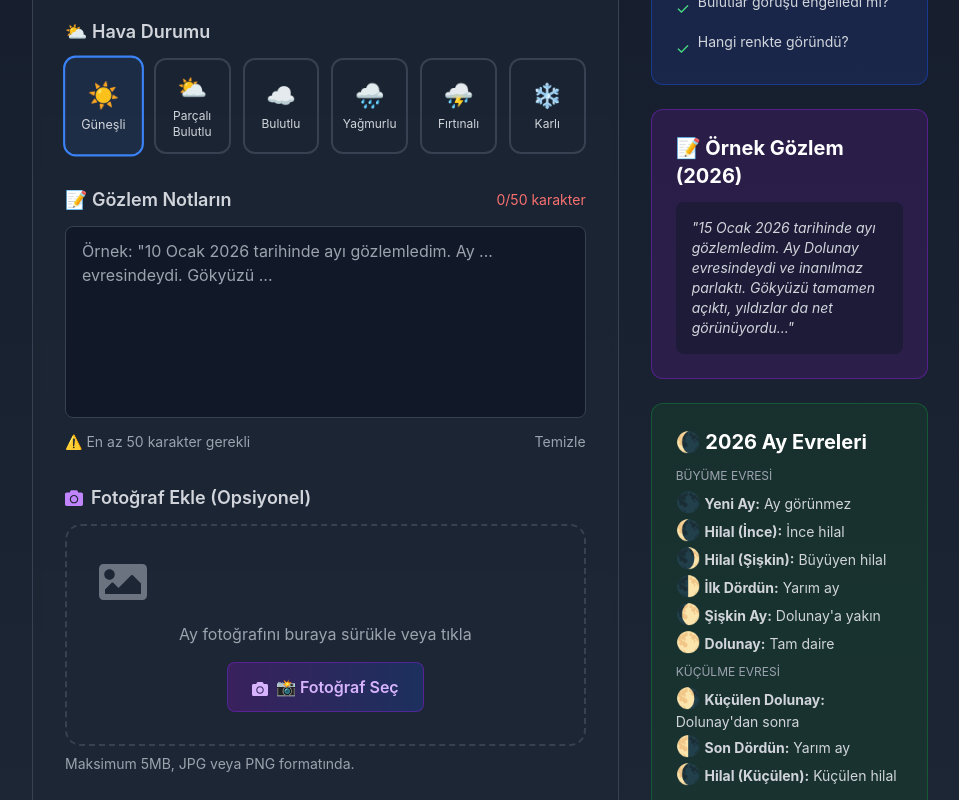
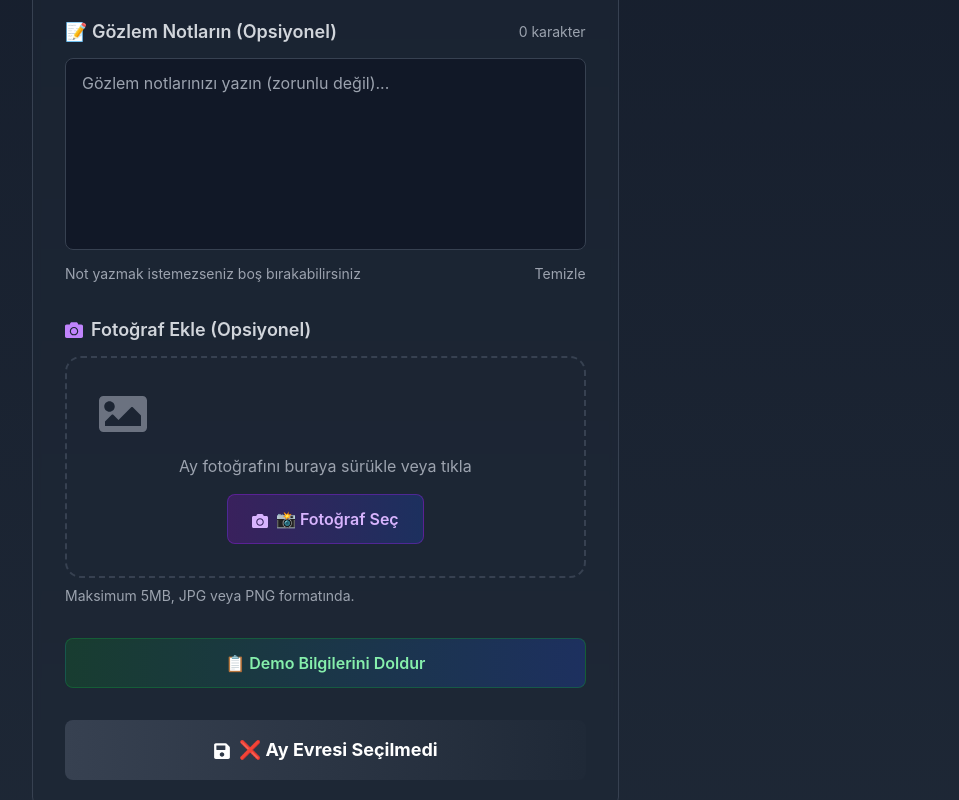
Before and after one commit to yrdgl/subasiooaygunlugum, a React (Create React App) app in the folder frontend/: page /YeniGunluk in a window 1280 px wide. Shown: the part 760-1560 px from the top of the page, without its empty margins (160-1119 px from the left). Built offline with nearby package versions, Linux system fonts and the light colour scheme.

Commit message:
Update YeniGunluk.js

```diff
--- a/frontend/src/pages/YeniGunluk.js
+++ b/frontend/src/pages/YeniGunluk.js
@@ -35,9 +35,7 @@ function YeniGunluk() {
   const [formData, setFormData] = useState({
     tarih: getTodayDate(),
     ayEvresi: '',
-    gozlem: '',
-    havaDurumu: 'gunesli'
-    // NOTLAR KALDIRILDI
+    gozlem: ''
   });
 
   const [foto, setFoto] = useState(null);
@@ -54,8 +52,6 @@ function YeniGunluk() {
     }
   }, [location]);
 
-  // YeniGunluk.js'deki ayEvreleri array'ini bu şekilde değiştirin:
-
   const ayEvreleri = [
     { emoji: '🌑', ad: 'Yeni Ay', deger: 'yeni' },
     { emoji: '🌒', ad: 'Hilal', deger: 'hilal' },
@@ -65,15 +61,6 @@ const ayEvreleri = [
     { emoji: '🌖', ad: 'Şişkin Ay', deger: 'siskin-son' },
     { emoji: '🌗', ad: 'Son Dördün', deger: 'son-dordun' },
     { emoji: '🌘', ad: 'Hilal', deger: 'hilal-son' }
-];
-
-  const havaDurumlari = [
-    { emoji: '☀️', ad: 'Güneşli', deger: 'gunesli' },
-    { emoji: '⛅', ad: 'Parçalı Bulutlu', deger: 'parcali-bulutlu' },
-    { emoji: '☁️', ad: 'Bulutlu', deger: 'bulutlu' },
-    { emoji: '🌧️', ad: 'Yağmurlu', deger: 'yagmurlu' },
-    { emoji: '⛈️', ad: 'Fırtınalı', deger: 'firtinali' },
-    { emoji: '❄️', ad: 'Karlı', deger: 'karli' }
   ];
 
   const handleChange = (e) => {
@@ -118,33 +105,34 @@ const ayEvreleri = [
       return;
     }
 
-    if (!formData.gozlem.trim()) {
-      alert('Lütfen gözlem notlarınızı yazın!');
-      return;
-    }
+    // NOT: Minimum karakter kontrolü kaldırıldı
+    // Kullanıcı isterse boş da bırakabilir
 
-    if (formData.gozlem.length < 50) {
-      alert('Gözlem notlarınız en az 50 karakter olmalıdır!');
-      return;
-    }
+    const secilenAyEvresi = ayEvreleri.find(e => e.deger === formData.ayEvresi);
 
     const gunlukVerisi = {
-      ...formData,
+      id: Date.now(),
       tarih: formatDisplayDate(formData.tarih),
-      id: Date.now(),
-      olusturmaTarihi: new Date().toISOString(),
+      ayEvresi: secilenAyEvresi?.emoji || '🌑',
+      ayEvresiAd: secilenAyEvresi?.ad || 'Yeni Ay',
+      icerik: formData.gozlem && formData.gozlem.length > 100
+        ? formData.gozlem.substring(0, 100) + '...'
+        : formData.gozlem || 'Gözlem notu eklenmedi',
+      tamIcerik: formData.gozlem || '',
+      goruntulenme: 0,
+      duzenlemeTarihi: null,
+      olusturmaTarihi: new Date().toLocaleString('tr-TR'),
       foto: foto ? foto.name : null
     };
 
-    // LocalStorage'a kaydet
-    const mevcutGunlukler = JSON.parse(localStorage.getItem('ayGunlukleri') || '[]');
+    const mevcutGunlukler = JSON.parse(localStorage.getItem('gunlukVerileri') || '[]');
     mevcutGunlukler.unshift(gunlukVerisi);
-    localStorage.setItem('ayGunlukleri', JSON.stringify(mevcutGunlukler));
+    localStorage.setItem('gunlukVerileri', JSON.stringify(mevcutGunlukler));
 
-    alert(`✅ Günlük başarıyla kaydedildi!\nTarih: ${formatDisplayDate(formData.tarih)}\nAy Evresi: ${ayEvreleri.find(e => e.deger === formData.ayEvresi)?.ad}`);
+    alert(`✅ Günlük başarıyla kaydedildi!\nTarih: ${formatDisplayDate(formData.tarih)}\nAy Evresi: ${secilenAyEvresi?.ad}`);
 
     setTimeout(() => {
-      navigate('/OgrenciDashboard');
+      navigate('/Gunlukler');
     }, 1500);
   };
 
@@ -158,11 +146,10 @@ const ayEvreleri = [
     setFormData({
       tarih: bugun.toISOString().split('T')[0],
       ayEvresi: secilenAyEvresi,
-      gozlem: `${formatDisplayDate(bugun.toISOString().split('T')[0])} tarihinde ayı gözlemledim. Ay ${secilenAyEvresiAd} evresindeydi ve inanılmaz parlaktı. Gökyüzü tamamen açıktı, yıldızlar da net görünüyordu. Ayın yüzeyindeki kraterleri bile ayırt edebiliyordum. Etrafında hafif bir hale oluşmuştu ve bu görüntü gerçekten büyüleyiciydi.`,
-      havaDurumu: 'gunesli'
+      gozlem: `${formatDisplayDate(bugun.toISOString().split('T')[0])} tarihinde ayı gözlemledim. Ay ${secilenAyEvresiAd} evresindeydi ve inanılmaz parlaktı.`
     });
 
-    setKarakterSayisi(450);
+    setKarakterSayisi(120);
   };
 
   return (
@@ -270,34 +257,14 @@ const ayEvreleri = [
                     )}
                   </div>
 
-                  {/* Hava Durumu */}
-                  <div>
-                    <label className="block text-gray-300 mb-3 text-lg font-semibold">
-                      ⛅ Hava Durumu
-                    </label>
-                    <div className="grid grid-cols-3 md:grid-cols-6 gap-3">
-                      {havaDurumlari.map((hava) => (
-                        <button
-                          key={hava.deger}
-                          type="button"
-                          onClick={() => setFormData(prev => ({ ...prev, havaDurumu: hava.deger }))}
-                          className={`p-3 rounded-xl border-2 flex flex-col items-center justify-center transition-all transform hover:scale-105 ${formData.havaDurumu === hava.deger ? 'border-blue-500 bg-blue-500/10 scale-105' : 'border-gray-700 hover:border-gray-500 hover:bg-gray-700/30'}`}
-                        >
-                          <span className="text-2xl mb-1">{hava.emoji}</span>
-                          <span className="text-xs text-gray-300">{hava.ad}</span>
-                        </button>
-                      ))}
-                    </div>
-                  </div>
-
                   {/* Gözlem */}
                   <div>
                     <div className="flex items-center justify-between mb-3">
                       <label className="text-gray-300 text-lg font-semibold flex items-center">
-                        📝 Gözlem Notların
+                        📝 Gözlem Notların (Opsiyonel)
                       </label>
-                      <div className={`text-sm ${karakterSayisi >= 50 ? 'text-green-400' : 'text-red-400'}`}>
-                        {karakterSayisi}/50 karakter
+                      <div className={`text-sm ${karakterSayisi > 0 ? 'text-blue-400' : 'text-gray-400'}`}>
+                        {karakterSayisi} karakter
                       </div>
                     </div>
                     <textarea
@@ -305,12 +272,11 @@ const ayEvreleri = [
                       value={formData.gozlem}
                       onChange={handleChange}
                       className="w-full h-48 px-4 py-3 bg-gray-900 border border-gray-700 rounded-lg text-white focus:outline-none focus:border-yellow-500 transition-colors resize-none"
-                      placeholder={`Örnek: "${formatDisplayDate(formData.tarih)} tarihinde ayı gözlemledim. Ay ... evresindeydi. Gökyüzü ...`}
-                      required
+                      placeholder="Gözlem notlarınızı yazın (zorunlu değil)..."
                     />
                     <div className="flex justify-between mt-2">
                       <p className="text-gray-400 text-sm">
-                        {karakterSayisi >= 50 ? '✅ Yeterli karakter sayısı' : '⚠️ En az 50 karakter gerekli'}
+                        Not yazmak istemezseniz boş bırakabilirsiniz
                       </p>
                       <button
                         type="button"
@@ -321,8 +287,6 @@ const ayEvreleri = [
                       </button>
                     </div>
                   </div>
-
-                  {/* EK NOTLAR KALDIRILDI - BU KISIM YOK */}
 
                   {/* Fotoğraf */}
                   <div>
@@ -381,17 +345,17 @@ const ayEvreleri = [
                       onClick={handleDemoDoldur}
                       className="w-full py-3 bg-gradient-to-r from-green-900/50 to-blue-900/50 text-green-300 font-semibold rounded-lg hover:from-green-900/70 hover:to-blue-900/70 transition-colors border border-green-700/50 transform hover:scale-[1.02]"
                     >
-                      📋 2026 Demo Bilgilerini Doldur
+                      📋 Demo Bilgilerini Doldur
                     </button>
 
                     <div className="pt-4">
                       <button
                         type="submit"
-                        disabled={!formData.ayEvresi || karakterSayisi < 50}
-                        className={`w-full py-4 text-white font-bold rounded-lg transition-all transform hover:scale-[1.02] active:scale-95 text-lg ${!formData.ayEvresi || karakterSayisi < 50 ? 'bg-gradient-to-r from-gray-700 to-gray-800 cursor-not-allowed' : 'bg-gradient-to-r from-yellow-500 to-orange-500 hover:from-yellow-600 hover:to-orange-600'}`}
+                        disabled={!formData.ayEvresi}
+                        className={`w-full py-4 text-white font-bold rounded-lg transition-all transform hover:scale-[1.02] active:scale-95 text-lg ${!formData.ayEvresi ? 'bg-gradient-to-r from-gray-700 to-gray-800 cursor-not-allowed' : 'bg-gradient-to-r from-yellow-500 to-orange-500 hover:from-yellow-600 hover:to-orange-600'}`}
                       >
                         <FaSave className="inline mr-2" />
-                        {!formData.ayEvresi || karakterSayisi < 50 ? '❌ Eksik Bilgi Var' : '✅ GÜNLÜĞÜ KAYDET'}
+                        {!formData.ayEvresi ? '❌ Ay Evresi Seçilmedi' : '✅ GÜNLÜĞÜ KAYDET'}
                       </button>
                     </div>
                   </div>
@@ -399,24 +363,9 @@ const ayEvreleri = [
               </div>
             </div>
 
-            {/* Sağ: Yardım ve Bilgi */}
+            {/* Sağ: Yardım ve Bilgi - SADECE İPUÇLARI BÖLÜMÜ KALDI */}
             <div className="space-y-6">
-              {/* 2026 Yılı Bilgisi */}
-              <div className="bg-yellow-900/30 rounded-xl p-6 border border-yellow-700/50">
-                <h3 className="text-xl font-bold text-white mb-3">
-                  🎯 2026 Yılı Ay Gözlemleri
-                </h3>
-                <p className="text-gray-300 text-sm mb-3">
-                  Bu yıl (2026) yaptığınız tüm ay gözlemlerini kaydediyorsunuz.
-                </p>
-                <div className="space-y-2 text-xs text-gray-400">
-                  <p>📅 Tarih aralığı: 01 Ocak - 31 Aralık 2026</p>
-                  <p>📊 Hedef: 365 günlük tam bir gözlem kaydı!</p>
-                  <p>🏆 Ödül: Tüm yıl gözlem tamamlama rozeti</p>
-                </div>
-              </div>
-
-              {/* İpuçları */}
+              {/* SADECE İPUÇLARI BÖLÜMÜ - DİĞERLERİ KALDIRILDI */}
               <div className="bg-blue-900/30 rounded-xl p-6 border border-blue-700/50">
                 <h3 className="text-xl font-bold text-white mb-3">
                   💡 İpuçları
@@ -440,43 +389,6 @@ const ayEvreleri = [
                   </li>
                 </ul>
               </div>
-
-              {/* Örnek Gözlem */}
-              <div className="bg-purple-900/30 rounded-xl p-6 border border-purple-700/50">
-                <h3 className="text-xl font-bold text-white mb-3">
-                  📝 Örnek Gözlem (2026)
-                </h3>
-                <div className="bg-gray-900/50 rounded-lg p-4">
-                  <p className="text-gray-300 italic text-sm">
-                    "15 Ocak 2026 tarihinde ayı gözlemledim. Ay Dolunay evresindeydi ve inanılmaz parlaktı. Gökyüzü tamamen açıktı, yıldızlar da net görünüyordu..."
-                  </p>
-                </div>
-              </div>
-
-              {/* Ay Evreleri Bilgisi */}
-              <div className="bg-green-900/30 rounded-xl p-6 border border-green-700/50">
-                <h3 className="text-xl font-bold text-white mb-3">
-                  🌘 2026 Ay Evreleri
-                </h3>
-                <div className="space-y-2 text-sm text-gray-300">
-                  <div className="mb-1">
-                    <p className="text-xs text-gray-400 mb-1">BÜYÜME EVRESİ</p>
-                    <p><span className="text-xl">🌑</span> <strong>Yeni Ay:</strong> Ay görünmez</p>
-                    <p><span className="text-xl">🌘</span> <strong>Hilal (İnce):</strong> İnce hilal</p>
-                    <p><span className="text-xl">🌒</span> <strong>Hilal (Şişkin):</strong> Büyüyen hilal</p>
-                    <p><span className="text-xl">🌓</span> <strong>İlk Dördün:</strong> Yarım ay</p>
-                    <p><span className="text-xl">🌔</span> <strong>Şişkin Ay:</strong> Dolunay'a yakın</p>
-                    <p><span className="text-xl">🌕</span> <strong>Dolunay:</strong> Tam daire</p>
-                  </div>
-
-                  <div>
-                    <p className="text-xs text-gray-400 mb-1">KÜÇÜLME EVRESİ</p>
-                    <p><span className="text-xl">🌖</span> <strong>Küçülen Dolunay:</strong> Dolunay'dan sonra</p>
-                    <p><span className="text-xl">🌗</span> <strong>Son Dördün:</strong> Yarım ay</p>
-                    <p><span className="text-xl">🌘</span> <strong>Hilal (Küçülen):</strong> Küçülen hilal</p>
-                  </div>
-                </div>
-              </div>
             </div>
           </div>
         </div>
```
Lines whose indentation alone changed are shown as unchanged.
